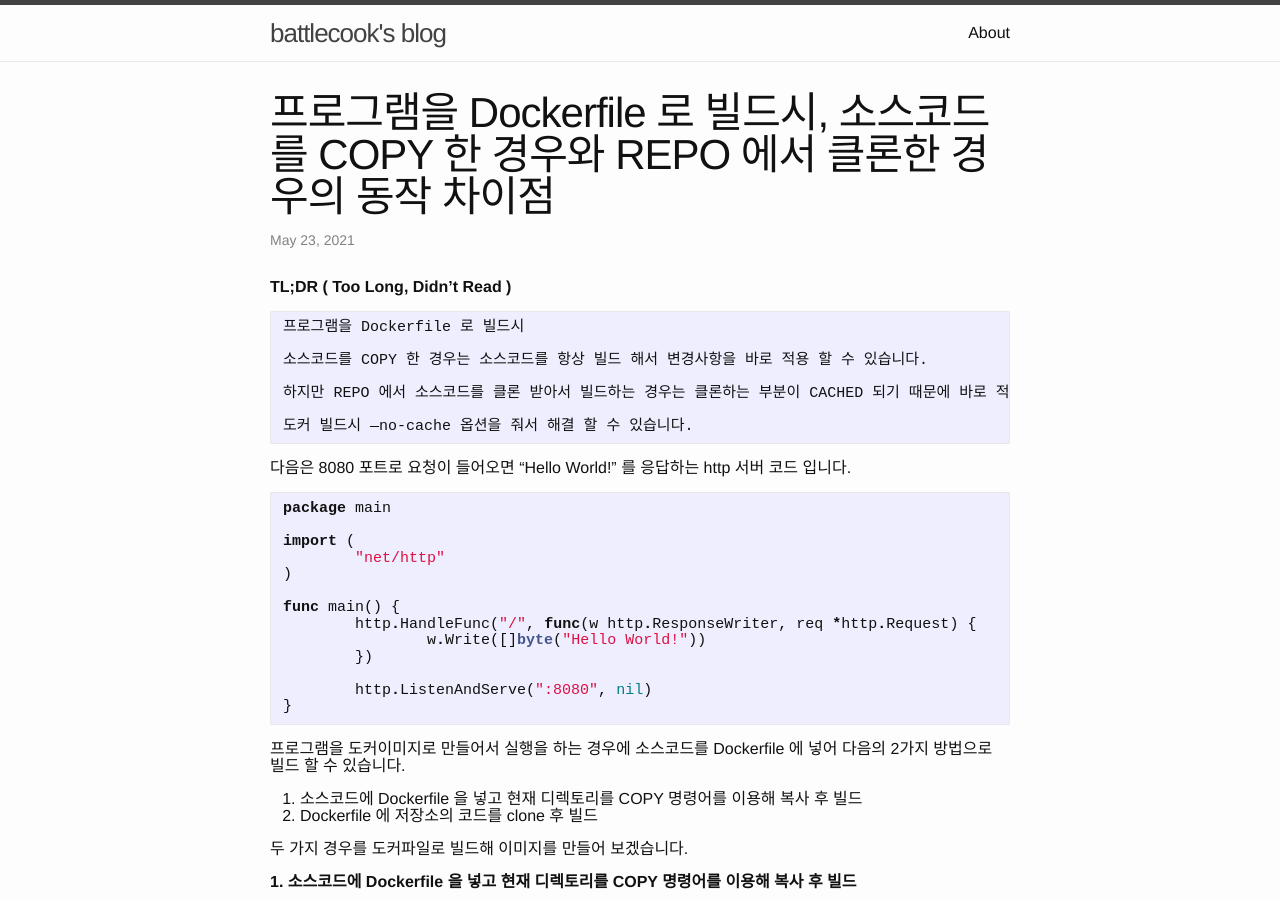
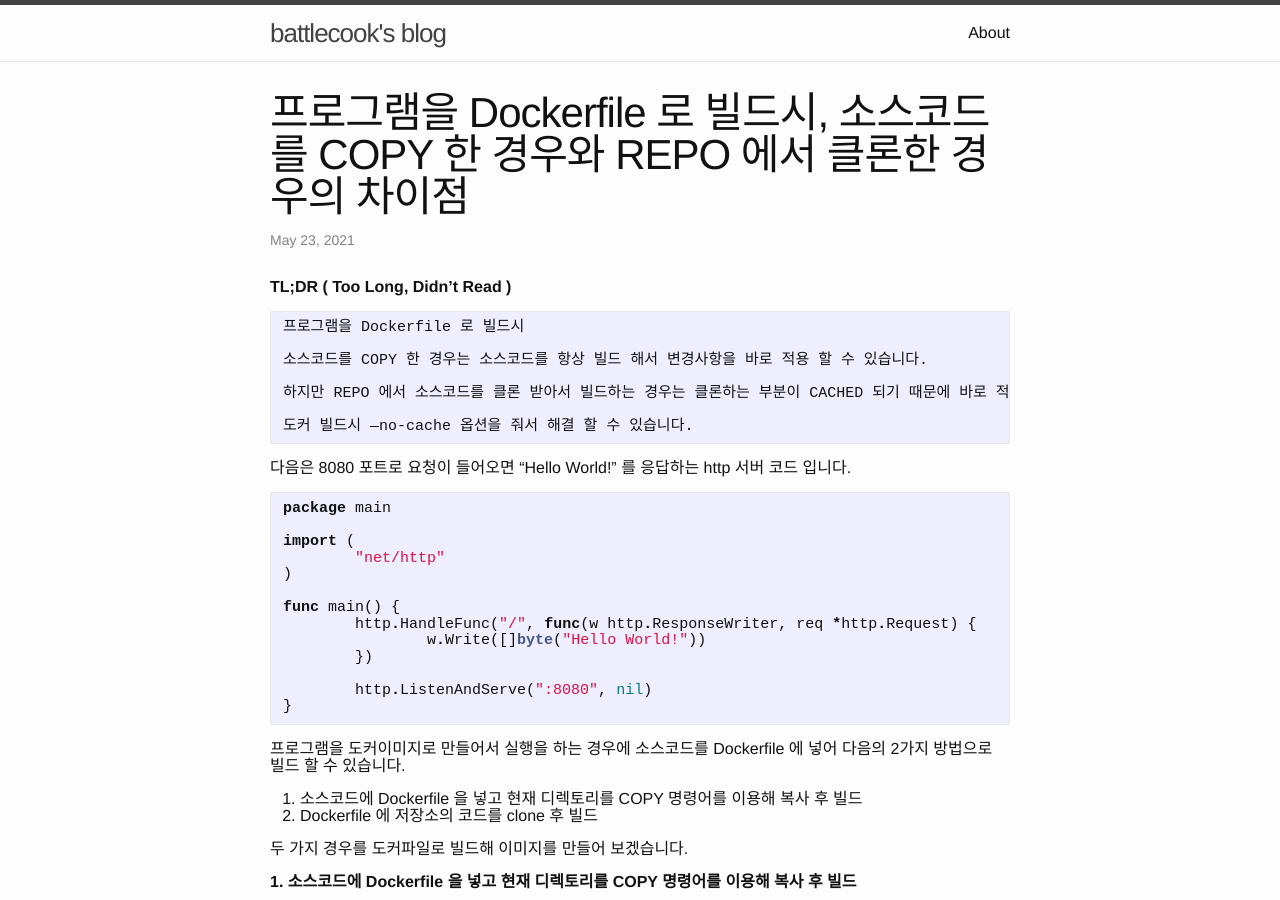
Before and after one commit to battlecook/battlecook.github.io, a Jekyll site: the page built from _posts/2021-05-23-source-code-docker-image-build.md, in a window 1280 px wide and 900 px high. Built offline with Jekyll 4.4.1, drawn with Linux system fonts in a browser that asks for light colours; comment, search, counter and statistics services are not loaded.

Commit message:
change posting content

```diff
--- a/_posts/2021-05-23-source-code-docker-image-build.md
+++ b/_posts/2021-05-23-source-code-docker-image-build.md
@@ -1,6 +1,6 @@
 ---
 layout: post
-title:  프로그램을 Dockerfile 로 빌드시, 소스코드를 COPY 한 경우와 REPO 에서 클론한 경우의 동작 차이점
+title:  프로그램을 Dockerfile 로 빌드시, 소스코드를 COPY 한 경우와 REPO 에서 클론한 경우의 차이점
 comments: true
 ---
 
```
Also changed, not shown: _posts/2018-02-05-include-issue.md (+1 -1 lines), _posts/2018-08-24-opcache-and-php-fpm-conf-for-deploy.md (+1 -1 lines), _posts/2018-10-16-supervisor.md (+2 -0 lines), _posts/2019-01-24-query-problem.md (+1 -1 lines).
